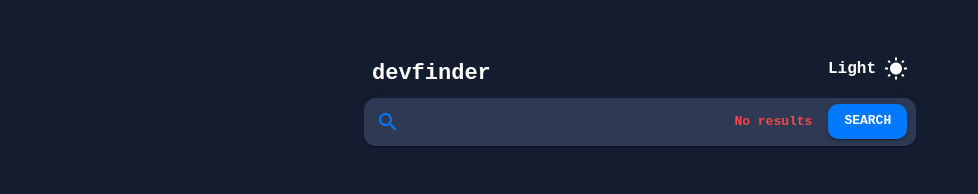
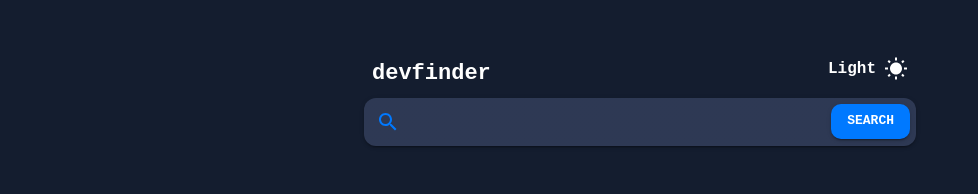
Before and after one commit to moayed-mustafa/github-users, a React (Create React App) app: page / in a window 1280 px wide. Shown: the part 303-497 px from the top of the page, without its empty margins (0-978 px from the left). Built offline with nearby package versions, Linux system fonts and the light colour scheme.

Commit message:
api, formswork

```diff
--- a/package.json
+++ b/package.json
@@ -10,6 +10,7 @@
     "@testing-library/jest-dom": "^5.16.4",
     "@testing-library/react": "^13.0.1",
     "@testing-library/user-event": "^13.5.0",
+    "axios": "^0.26.1",
     "react": "^18.0.0",
     "react-dom": "^18.0.0",
     "react-router-dom": "^5.3.1",
--- /dev/null
+++ b/src/api/agents.ts
@@ -0,0 +1,14 @@
+
+import axios, { AxiosResponse } from 'axios';
+
+
+const baseUrl = "https://api.github.com/users"
+const responseBody = <T>(response: AxiosResponse<T>) => response.data;
+
+const requests = {
+  get: <T>(url: string) => axios.get<T>(url).then(responseBody),
+}
+
+export const USERSAPI = {
+  getUser: (user: string) => requests.get(`${baseUrl}/${user}`)
+}
--- a/src/components/search.tsx
+++ b/src/components/search.tsx
@@ -1,10 +1,32 @@
-import React from "react"
+import React, { useState } from "react"
 import SearchIcon from '@mui/icons-material/Search';
 import { Button, Paper, Typography } from "@mui/material";
 import { strings } from "../strings.ts";
 import IconButton from "@mui/material/IconButton";
 import InputBase from "@mui/material/InputBase";
+import { USERSAPI } from "../api/agents.ts"
+import { IUser } from "../models/user-model.ts";
 const SearchBar = () => {
+
+  const emptyString = '';
+  const [formValues, setFormValues] = useState<string>(emptyString)
+  const [error, setError] = useState<string>(emptyString);
+  const handleFormInput = (e) => {
+    const { value } = e.target;
+    setFormValues(value);
+  }
+  const handleClick = async () => {
+    try {
+      if (formValues === emptyString) {
+        setError("username is required")
+      }
+      const response: IUser = await USERSAPI.getUser(formValues);
+      console.log({ response });
+
+    } catch (e) {
+      setError(strings.error);
+    }
+  }
   return (
     <Paper elevation={2} sx={{
       width: "100%",
@@ -17,9 +39,9 @@ const SearchBar = () => {
       <IconButton >
         <SearchIcon color="primary" />
       </IconButton>
-      <InputBase sx={{ width: "60%" }} />
-      <Typography color="error" variant="h4">{strings.error}</Typography>
-      <Button sx={{ margin: "0 2px 0 16px" }} variant="contained">{strings.search}</Button>
+      <InputBase sx={{ width: "60%" }} onChange={handleFormInput} />
+      {error && <Typography sx={{ padding: "0 8px" }} color="error" variant="h4">{error}</Typography>}
+      <Button onClick={handleClick} sx={{ margin: "0 2px 0 auto" }} variant="contained">{strings.search}</Button>
     </Paper>
   )
 }
--- /dev/null
+++ b/src/models/user-model.ts
@@ -0,0 +1,35 @@
+
+export interface IUser {
+  name?: string,
+  company?: string,
+  blog?: string,
+  location?: string,
+  email?: string,
+  hireable?: boolean,
+  bio?: string,
+  twitter_username?: string,
+  public_repos?: number,
+  public_gists?: number,
+  followers?: number,
+  following?: number,
+  created_at?: Date,
+  updated_at?: Date
+  login: string,
+  id?: number,
+  node_id?: string,
+  avatar_url?: string,
+  gravatar_id?: number,
+  url?: string
+  html_url?: string,
+  followers_url?: string,
+  following_url: string
+  gists_url?: string
+  starred_url?: string
+  subscriptions_url?: string,
+  organizations_url?: string,
+  repos_url?: string,
+  events_url?: string,
+  received_events_url?: string,
+  type?: {} | null,
+  site_admin?: false,
+}
--- a/src/theme/theme.ts
+++ b/src/theme/theme.ts
@@ -37,31 +37,36 @@ const getDesignTokens = (mode: PaletteMode) => ({
       fontSize: '26px',
       fontFamily: 'monospace',
       lineHeight: "38px",
-      fontWeight: "bold"
+      fontWeight: "bold",
+      whiteSpace: 'nowrap'
     },
     h2: {
       fontSize: '22px',
       fontFamily: 'monospace',
       lineHeight: "33px",
-      fontWeight: "bold"
+      fontWeight: "bold",
+      whiteSpace: 'nowrap'
     },
     h3: {
       fontSize: '16px',
       fontFamily: 'monospace',
       lineHeight: "24px",
-      fontWeight: "bold"
+      fontWeight: "bold",
+      whiteSpace: 'nowrap'
     },
     h4: {
       fontSize: '13px',
       fontFamily: 'monospace',
       lineHeight: "20px",
       fontWeight: "bold",
+      whiteSpace: 'nowrap'
     },
     p: {
       fontSize: '10px',
       fontFamily: 'monospace',
       lineHeight: "38px",
-      fontWeight: "bold"
+      fontWeight: "bold",
+      whiteSpace: 'nowrap'
     },
   },
   components: {
```
Also changed, not shown: 1 other file (tests, documents, lock files or other folders).
